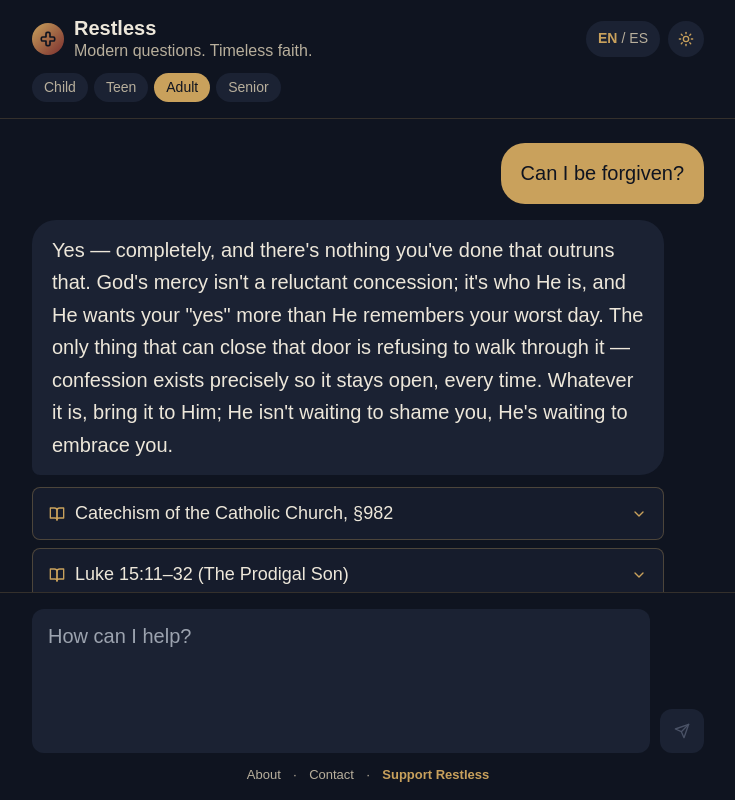
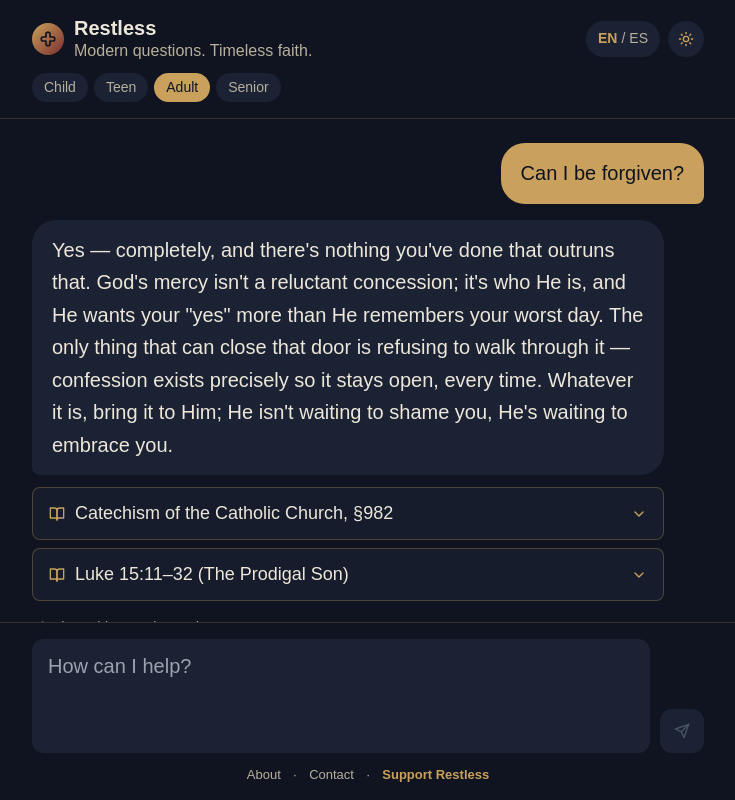
Before and after one commit to gitMark80/restless, a React (Vite) app: page / in a window 1280 px wide. Shown: the whole page, without its empty margins (272-1007 px from the left). Built offline with nearby package versions, Linux system fonts and the light colour scheme.

Commit message:
Update App.jsx

```diff
--- a/src/App.jsx
+++ b/src/App.jsx
@@ -395,13 +395,31 @@ export default function Restless() {
   const theme = THEMES[mode];
   const strings = STRINGS[language];
   const scrollRef = useRef(null);
+  const lastMessageRef = useRef(null);
 
   useEffect(() => {
+    // Scroll so the newest message's top is visible, rather than jumping to
+    // the very bottom — for a long companion answer, that means landing on
+    // its first line instead of its last.
+    if (lastMessageRef.current) {
+      lastMessageRef.current.scrollIntoView({ behavior: "smooth", block: "start" });
+    } else {
       scrollRef.current?.scrollTo({
         top: scrollRef.current.scrollHeight,
         behavior: "smooth",
       });
-  }, [messages, isTyping]);
+    }
+  }, [messages]);
+
+  useEffect(() => {
+    // While the typing indicator is showing, keep it in view at the bottom.
+    if (isTyping) {
+      scrollRef.current?.scrollTo({
+        top: scrollRef.current.scrollHeight,
+        behavior: "smooth",
+      });
+    }
+  }, [isTyping]);
 
   useEffect(() => {
     document.documentElement.style.overflowX = "hidden";
@@ -543,19 +561,20 @@ export default function Restless() {
 
       <div ref={scrollRef} className="flex-1 overflow-y-auto overflow-x-hidden px-3 py-6">
         <div className="max-w-2xl mx-auto w-full space-y-4 min-w-0">
-          {messages.map((msg, idx) =>
-            msg.role === "user" ? (
-              <UserMessage key={msg.id} message={msg} theme={theme} />
+          {messages.map((msg, idx) => (
+            <div key={msg.id} ref={idx === messages.length - 1 ? lastMessageRef : null}>
+              {msg.role === "user" ? (
+                <UserMessage message={msg} theme={theme} />
               ) : (
                 <CompanionMessage
-                key={msg.id}
                   message={msg}
                   questionText={idx > 0 ? messages[idx - 1].text : null}
                   theme={theme}
                   strings={strings}
                 />
-            )
               )}
+            </div>
+          ))}
           {isTyping && (
             <div className="flex justify-start">
               <div
@@ -597,7 +616,7 @@ export default function Restless() {
             onChange={(e) => setInput(e.target.value)}
             onKeyDown={handleKeyDown}
             placeholder={strings.placeholder}
-            rows={4}
+            rows={3}
             className="flex-1 min-w-0 resize-none rounded-xl px-4 py-3 focus:outline-none overflow-y-auto max-h-40"
             style={{ backgroundColor: theme.cardBg, color: theme.text, fontSize: "20px", boxSizing: "border-box", width: "100%" }}
           />
```
Lines whose indentation alone changed are shown as unchanged.
